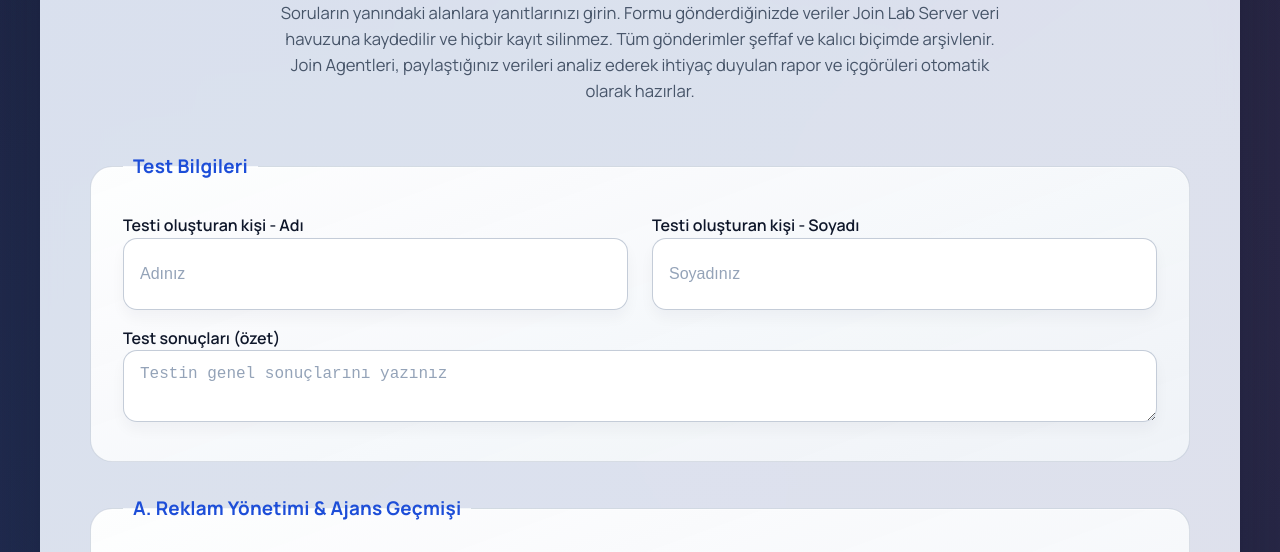
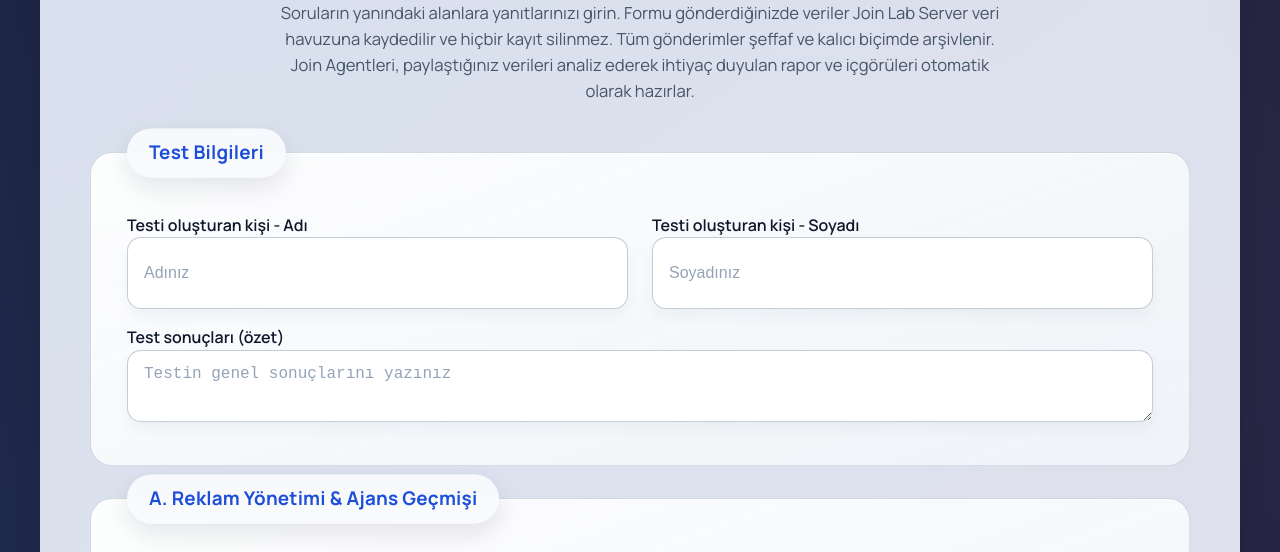
Before and after one commit to sezaidemirer/Elexus-Form, a website: page public/index.html in a window 1280 px wide. Shown: the part 181-733 px from the top of the page. Drawn offline with Linux system fonts and the light colour scheme.

```diff
--- a/public/index.html
+++ b/public/index.html
@@ -87,17 +87,28 @@
       fieldset {
         border: 1px solid rgba(148, 163, 184, 0.35);
         border-radius: 22px;
-        padding: clamp(20px, 2.8vw, 32px);
+        padding: clamp(28px, 3vw, 36px);
+        padding-top: clamp(52px, 5vw, 60px);
         background: linear-gradient(160deg, rgba(255, 255, 255, 0.95), rgba(241, 245, 249, 0.9));
         box-shadow: inset 0 1px 0 rgba(255, 255, 255, 0.6);
+        position: relative;
       }
 
       legend {
         font-weight: 700;
         font-size: clamp(1.05rem, 2vw, 1.18rem);
         color: #1d4ed8;
-        padding: 0 10px;
         letter-spacing: 0.01em;
+        position: absolute;
+        top: 0;
+        left: clamp(28px, 3vw, 36px);
+        transform: translateY(-50%);
+        padding: 10px clamp(16px, 2vw, 22px);
+        border-radius: 999px;
+        background: rgba(248, 250, 252, 0.98);
+        box-shadow: 0 10px 24px rgba(15, 23, 42, 0.1);
+        display: inline-flex;
+        align-items: center;
       }
 
       .question-row {
```
